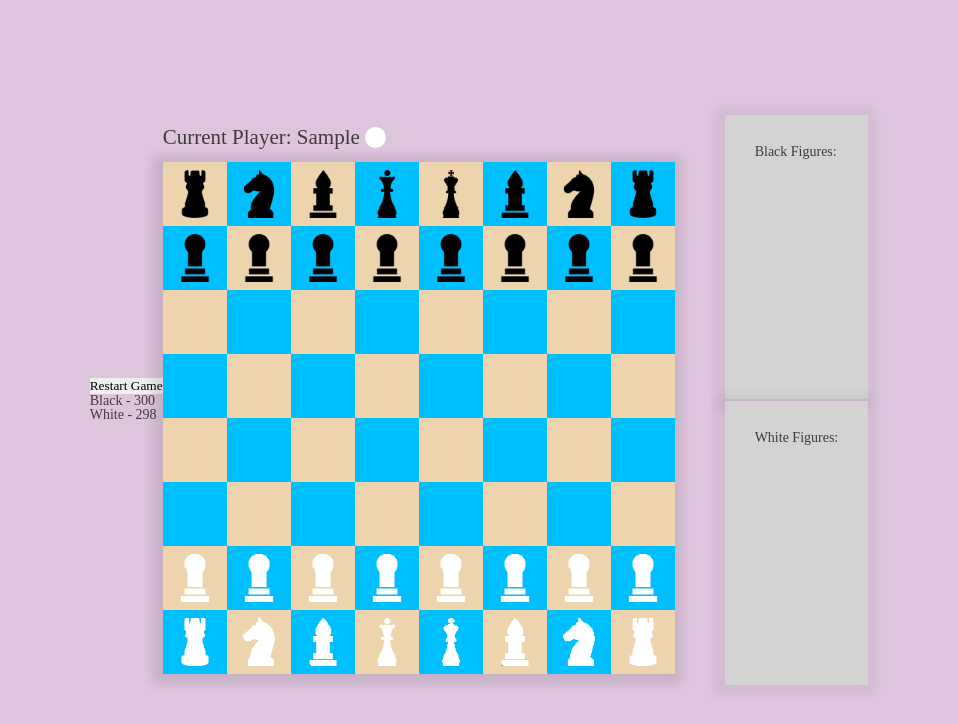
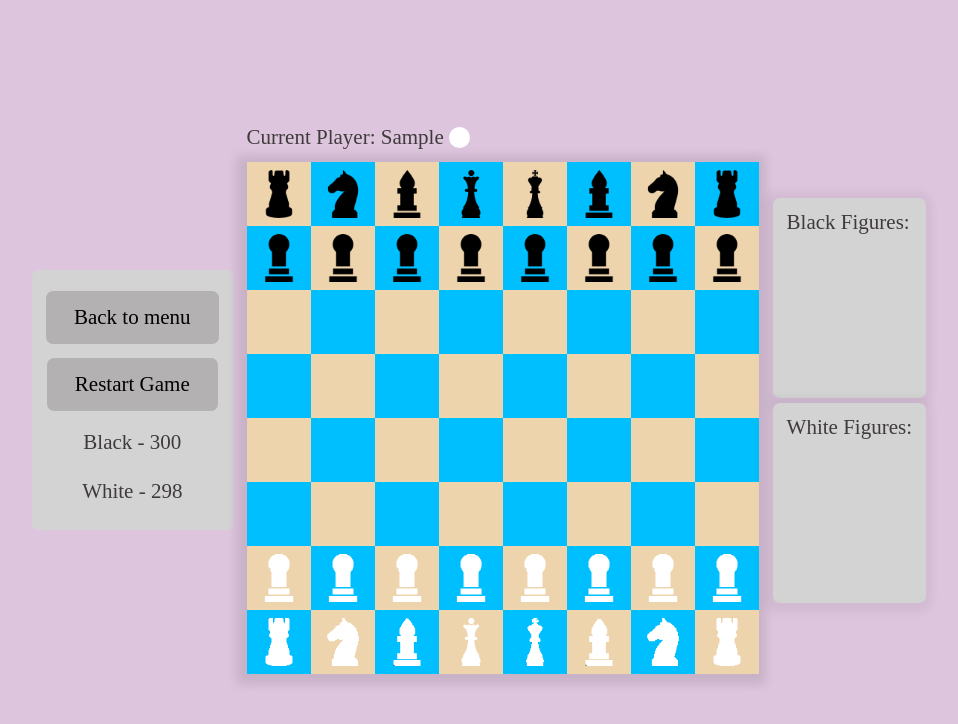
Before and after one commit to Shysh-Oleksandr/chessy, a React (Create React App) app: page / in a window 1280 px wide. Both pictures are taken after typing "Sample", "Sample" into the empty fields and a click on the button "Start". Shown: the top 724 px of the page, without its empty margins (161-1119 px from the left). Built offline with nearby package versions, Linux system fonts and the light colour scheme.

Commit message:
Improved game style.

```diff
--- a/src/App.scss
+++ b/src/App.scss
@@ -141,35 +141,41 @@ h6 {
   font-size: 1.5rem;
   display: flex;
   align-items: center;
+}
 
-  &__color {
+.currentPlayer__color {
   display: inline-block;
   width: 1.5rem;
   height: 1.5rem;
   border-radius: 50%;
   margin-left: 0.4rem;
 }
-}
 
 .lost {
-  height: calc(43vh - 60px);
-  padding: 30px;
+  border-radius: 0.5rem;
+  font-size: 1.5rem;
+  padding: 1rem;
   padding-bottom: 10px;
-  margin: 2px 0;
-  margin-left: 50px;
+  margin: 5px 0;
+  margin-left: 1rem;
   background: lightgray;
   box-shadow: -2px 2px 10px 8px rgba(0, 0, 0, 0.05);
   overflow-y: auto;
+  min-height: 200px;
+
+  h4 {
+    margin-bottom: 0.5rem;
   }
 
-.lost h3 {
-  margin-bottom: 10px;
+  h3 {
+    margin-bottom: 1rem;
   }
 
-.lost_figure {
+  &__figure {
     display: flex;
     align-items: center;
     justify-content: space-between;
+  }
 }
 
 .welcome-screen {
@@ -252,6 +258,36 @@ h6 {
 
   &__label {
     font-size: 1.7rem;
-    display: block;
+    display: flex;
+    align-items: center;
   }
 }
+
+.timerPanel {
+  margin-right: 1rem;
+  display: flex;
+  flex-direction: column;
+  align-items: center;
+  border-radius: 0.5rem;
+
+  padding: 1rem;
+  background-color: lightgray;
+
+  h2 {
+    font-size: 1.5rem;
+    margin: 1rem 0;
+  }
+
+  button {
+    padding: 1rem 2rem;
+    border-radius: 0.5rem;
+    font-size: 1.5rem;
+    margin: 0.5rem 0;
+    background-color: rgb(179, 177, 177);
+    transition: all 0.3s ease;
+
+    &:hover {
+      background-color: rgb(156, 151, 151);
+    }
+  }
+}
--- a/src/App.tsx
+++ b/src/App.tsx
@@ -6,6 +6,7 @@ import { Player } from "./models/Player";
 import { Colors } from "./models/Colors";
 import LostFigures from "./components/LostFigures";
 import Timer from "./components/Timer";
+import PlayerColor from "./components/UI/PlayerColor";
 
 const App = () => {
   const [board, setBoard] = useState<Board>(new Board());
@@ -21,14 +22,15 @@ const App = () => {
 
   useEffect(() => {
     restart();
-    setCurrentPlayer(whitePlayer);
   }, []);
 
   function restart() {
     const newBoard = new Board();
     newBoard.initCells();
     newBoard.addFigures();
+    newBoard.selectedCell = null;
     setBoard(newBoard);
+    setCurrentPlayer(whitePlayer);
   }
 
   function swapPlayer() {
@@ -42,12 +44,14 @@ const App = () => {
 
     setIsGameStarted(true);
     setWhitePlayer((prev) => {
-      prev.time = Number(whitePlayerTimeRef.current?.value);
+      let whiteTime = Number(whitePlayerTimeRef.current?.value);
+      prev.time = whiteTime > 10 ? whiteTime : 10;
       prev.name = whitePlayerNameRef.current?.value || null;
       return prev;
     });
     setBlackPlayer((prev) => {
-      prev.time = Number(blackPlayerTimeRef.current?.value);
+      let blackTime = Number(blackPlayerTimeRef.current?.value);
+      prev.time = blackTime > 10 ? blackTime : 10;
       prev.name = blackPlayerNameRef.current?.value || null;
       return prev;
     });
@@ -57,6 +61,7 @@ const App = () => {
     return (
       <div className="app">
         <Timer
+          setIsGameStarted={setIsGameStarted}
           whitePlayer={whitePlayer}
           blackPlayer={blackPlayer}
           currentPlayer={currentPlayer}
@@ -93,6 +98,7 @@ const App = () => {
                 className="players__label players__name"
               >
                 Player 1
+                <PlayerColor color={Colors.WHITE} />
               </label>
               <input
                 ref={whitePlayerNameRef}
@@ -121,7 +127,7 @@ const App = () => {
                 htmlFor="player2-timer"
                 className="players__label players__name"
               >
-                Player 2
+                Player 2 <PlayerColor color={Colors.BLACK} />
               </label>
               <input
                 ref={blackPlayerNameRef}
--- a/src/components/BoardComponent.tsx
+++ b/src/components/BoardComponent.tsx
@@ -4,6 +4,7 @@ import CellComponent from "./CellComponent";
 import { Cell } from "./../models/Cell";
 import { Player } from "../models/Player";
 import { Colors } from "../models/Colors";
+import PlayerColor from "./UI/PlayerColor";
 interface BoardProps {
   board: Board;
   setBoard: (board: Board) => void;
@@ -17,7 +18,9 @@ const BoardComponent: FC<BoardProps> = ({
   swapPlayer,
   currentPlayer,
 }) => {
-  const [selectedCell, setSelectedCell] = useState<Cell | null>(null);
+  const [selectedCell, setSelectedCell] = useState<Cell | null>(
+    board.selectedCell
+  );
 
   function click(cell: Cell) {
     if (
@@ -53,13 +56,7 @@ const BoardComponent: FC<BoardProps> = ({
         <span>
           Current Player: {currentPlayer?.name || currentPlayer?.color}
         </span>
-        <span
-          style={{
-            backgroundColor:
-              currentPlayer?.color === Colors.WHITE ? "#fff" : "#000",
-          }}
-          className="currentPlayer__color"
-        ></span>
+        <PlayerColor color={currentPlayer!.color} />
       </h3>
       <div className="board">
         {board.cells.map((row, index) => {
--- a/src/components/LostFigures.tsx
+++ b/src/components/LostFigures.tsx
@@ -12,7 +12,7 @@ function LostFigures({ title, figures }: LostFiguresProps) {
       <h3>{title}</h3>
       {figures.map((figure) => {
         return (
-          <div key={figure.id} className="lost_figure">
+          <div key={figure.id} className="lost__figure">
             <h4>{figure.name}</h4>
             <div>
               {figure.logo && <img width={20} height={20} src={figure.logo} />}
--- a/src/components/Timer.tsx
+++ b/src/components/Timer.tsx
@@ -7,6 +7,7 @@ interface TimerProps {
   whitePlayer: Player | null;
   blackPlayer: Player | null;
   restart: () => void;
+  setIsGameStarted: React.Dispatch<React.SetStateAction<boolean>>;
 }
 
 const Timer = ({
@@ -14,6 +15,7 @@ const Timer = ({
   restart,
   whitePlayer,
   blackPlayer,
+  setIsGameStarted,
 }: TimerProps) => {
   const [whiteTime, setWhiteTime] = useState<number>(whitePlayer?.time || 300);
   const [blackTime, setBlackTime] = useState<number>(blackPlayer?.time || 300);
@@ -44,16 +46,15 @@ const Timer = ({
   }
 
   function handleRestart() {
-    setWhiteTime(300);
-    setBlackTime(300);
+    setWhiteTime(whitePlayer?.time || 300);
+    setBlackTime(blackPlayer?.time || 300);
     restart();
   }
 
   return (
-    <div>
-      <div>
-        <button onClick={handleRestart}>Restart Game</button>
-      </div>
+    <div className="timerPanel">
+      <button onClick={() => setIsGameStarted(false)}>Back to menu</button>
+      <button onClick={handleRestart}>Restart Game</button>
       <h2>Black - {blackTime}</h2>
       <h2>White - {whiteTime}</h2>
     </div>
--- /dev/null
+++ b/src/components/UI/PlayerColor.tsx
@@ -0,0 +1,19 @@
+import React from "react";
+import { Colors } from "../../models/Colors";
+
+interface PlayerColorInterface {
+  color: Colors;
+}
+
+const PlayerColor = ({ color }: PlayerColorInterface) => {
+  return (
+    <span
+      style={{
+        backgroundColor: color === Colors.WHITE ? "#fff" : "#000",
+      }}
+      className="currentPlayer__color"
+    ></span>
+  );
+};
+
+export default PlayerColor;
--- a/src/models/Board.ts
+++ b/src/models/Board.ts
@@ -12,6 +12,7 @@ export class Board {
   cells: Cell[][] = [];
   lostBlackFigures: Figure[] = [];
   lostWhiteFigures: Figure[] = [];
+  selectedCell: Cell | null = null;
 
   public initCells() {
     for (let i = 0; i < 8; i++) {
```
Lines whose indentation alone changed are shown as unchanged.
